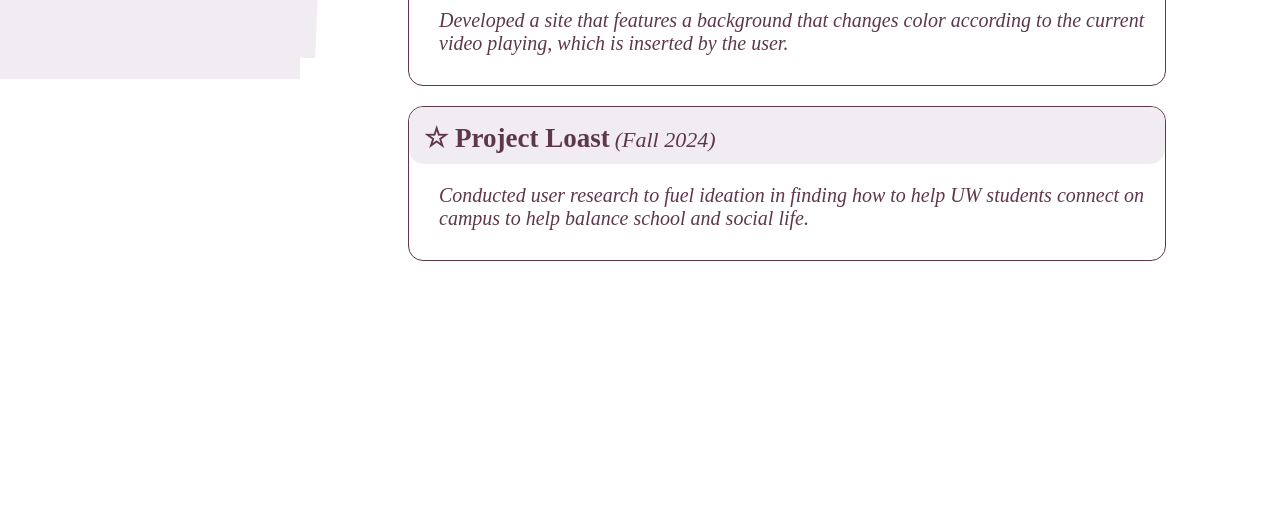
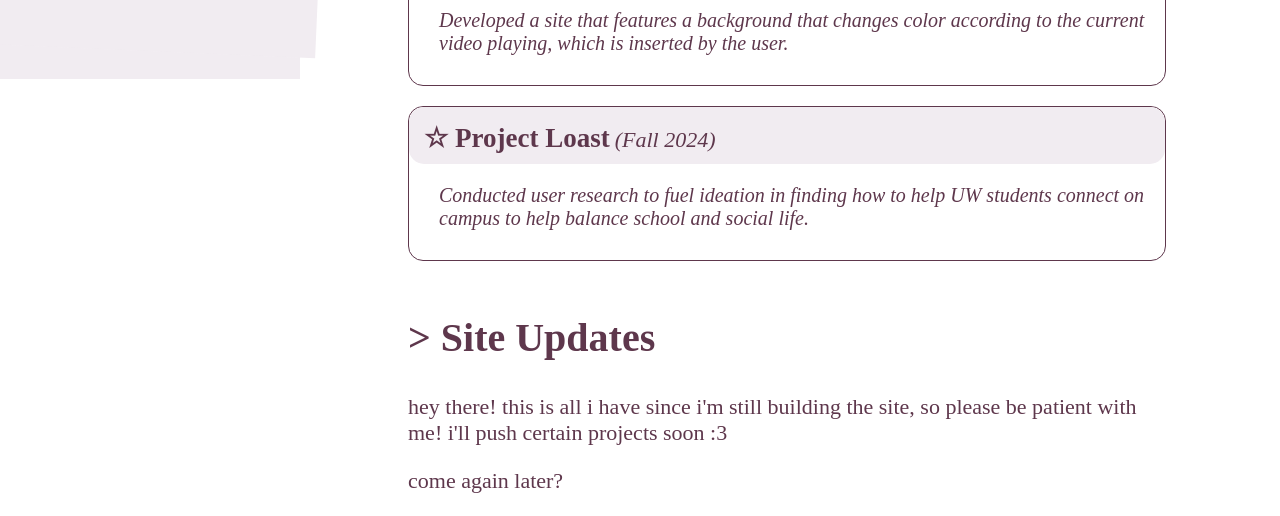
Before and after one commit to gwyneth-acb/portfolio, a plain HTML site: page index.html in a window 1280 px wide. Shown: the part 741-1257 px from the top of the page. Before the commit the page ends 1022 px from the top, so only its background shows below. Drawn offline with Linux system fonts and the light colour scheme; a web font is replaced by a local one.

Commit message:
added site updates section

```diff
--- a/index.html
+++ b/index.html
@@ -73,10 +73,14 @@
                 <p> (Fall 2024) </p>
             </div>
             <div class="project-description">
-                <p> Conducted user research to fuel ideation in finding how to help UW students connect on campus to help balance school and social life.
- </p>
+                <p> Conducted user research to fuel ideation in finding how to help UW students connect on campus to help balance school and social life.</p>
             </div>
         </div>
+
+        <h2> > Site Updates </h2>
+
+        <p> hey there! this is all i have since i'm still building the site, so please be patient with me! i'll push certain projects soon :3</p>
+        <p> come again later? </p>
 
     </main>
 
```
